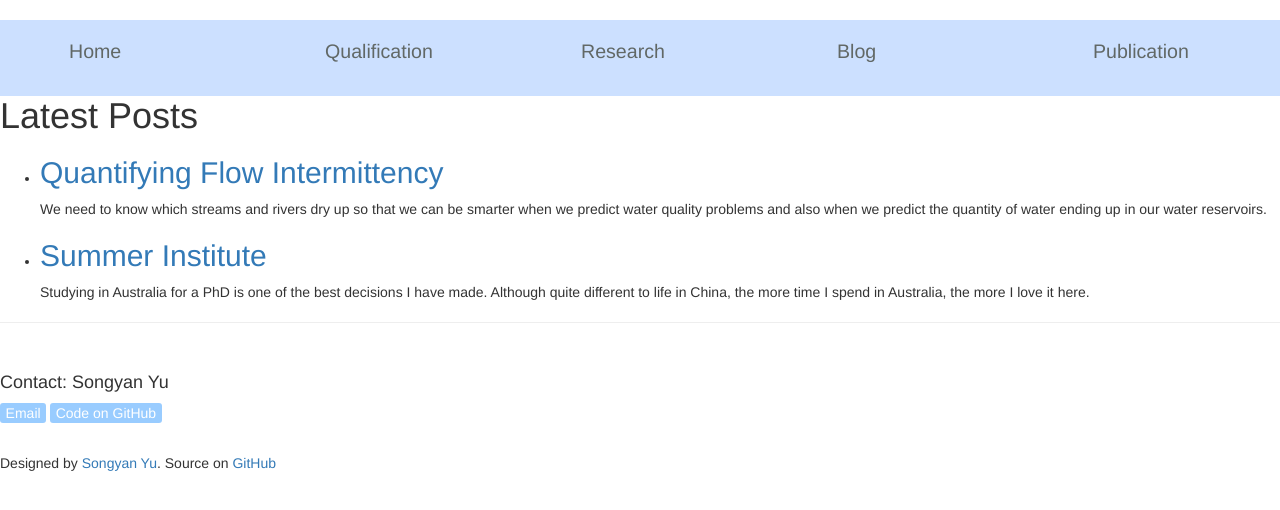
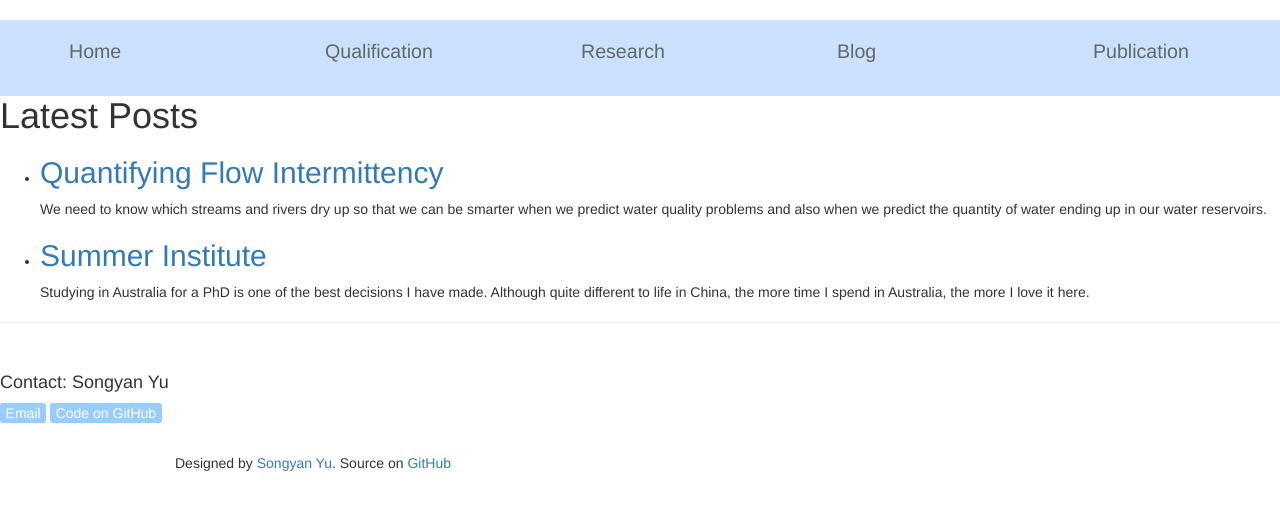
Before and after one commit to SongyanYu/SongyanYu.github.io, a Jekyll site: the page built from blog.html, in a window 1280 px wide. Shown: the top 510 px of the page. Built offline with Jekyll 4.4.1, drawn with Linux system fonts in a browser that asks for light colours.

Commit message:
add container css

```diff
--- a/_includes/footer.html
+++ b/_includes/footer.html
@@ -1,5 +1,5 @@
 
-<div calss=container>
+<div calss="container">
 <hr>
 <br>
 <h4> Contact: Songyan Yu</h4>
@@ -11,7 +11,7 @@
 
 <br>
 
-<div>
+<div class="container">
 <p> Designed by <a href="http://songyanyu.github.io">Songyan Yu</a>. Source on <a href="https://github.com/SongyanYu/SongyanYu.github.io">GitHub</a>
 </p>
 </div>
```
